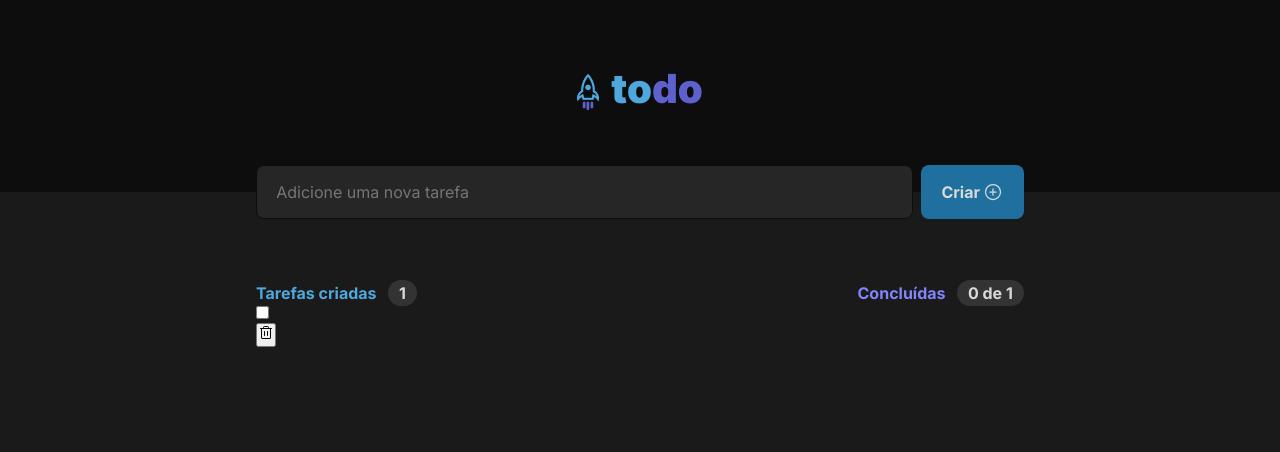
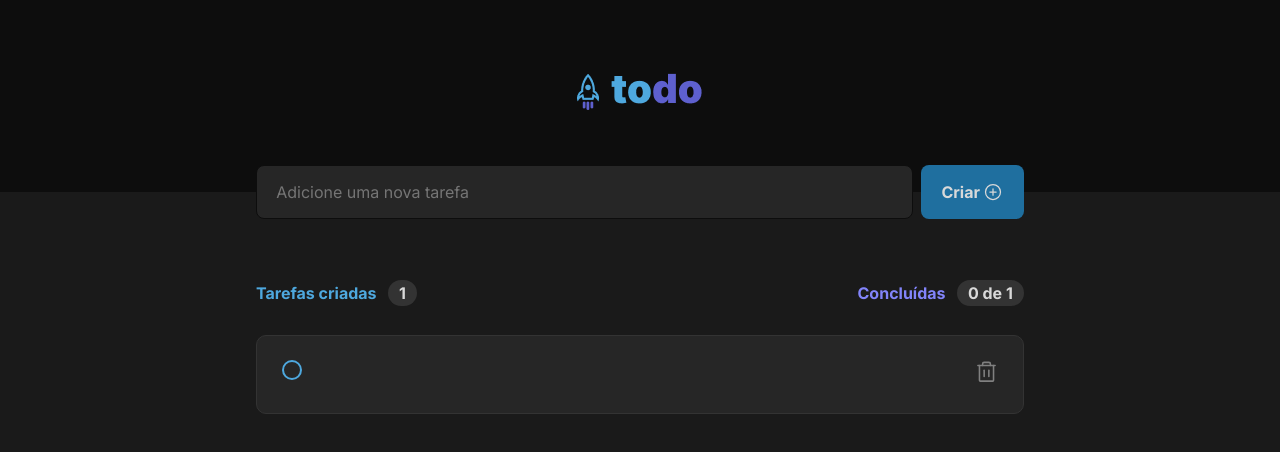
Before and after one commit to viniciussantos45/01-desafio-fundamentos-reactjs-ts, a React (Vite) app: page / in a window 1280 px wide. Both pictures are taken after a click on the button "Criar". Shown: the top 452 px of the page. Built offline with nearby package versions, Linux system fonts and the light colour scheme.

Commit message:
Add style in todo item

```diff
--- a/src/components/Input.tsx
+++ b/src/components/Input.tsx
@@ -16,6 +16,8 @@ export function Input({ onSubmit }: InputProps) {
         setNewTodo('');
     }
 
+    // TODO: Add validation to the input
+
     function handleChangeInput(event: React.ChangeEvent<HTMLInputElement>) {
         setNewTodo(event.target.value);
     }
--- a/src/components/ListTodos.module.css
+++ b/src/components/ListTodos.module.css
@@ -50,3 +50,7 @@
 .emptyTodos p+p {
     font-weight: 400;
 }
+
+.listTodos {
+    margin-top: 2rem;
+}
--- /dev/null
+++ b/src/components/TodoItem.module.css
@@ -0,0 +1,107 @@
+.todo {
+    background-color: var(--gray-500);
+    display: flex;
+    justify-content: space-between;
+    margin: 1rem 0;
+    padding: 1.5rem;
+    border-radius: 10px;
+    border: 1.5px solid var(--gray-400);
+    transition: all 0.2s;
+}
+
+.todo:has(input:checked) {
+    background-color: var(--gray-500);
+    border: 1.5px solid var(--gray-500);
+}
+
+.todoContent {
+    display: flex;
+}
+
+.todoContent p {
+    margin-left: 1rem;
+    color: var(--gray-100);
+    text-align: justify;
+    /* width: calc(53vw-30px); */
+}
+
+.todoContent input {
+    /* Hide the default checkbox */
+    opacity: 0;
+    z-index: 500;
+    height: 20px;
+    width: 20px;
+    border-radius: 20px;
+    cursor: pointer;
+
+    margin-right: 1rem;
+}
+
+/* Style the artificial checkbox */
+.todoContent span {
+    align-self: start;
+    margin-left: -35px;
+    height: 20px;
+    width: 20px;
+    border: 2px solid var(--blue-300);
+    border-radius: 50px;
+    position: relative;
+    transition: all 0.2s;
+}
+
+.todoContent input:hover+span {
+    background-color: #1f6e9f47;
+}
+
+.todoContent input[type=checkbox]:checked+span+p {
+    text-decoration: line-through;
+    color: var(--gray-300);
+}
+
+.todoContent input[type=checkbox]+span svg {
+    display: none;
+    margin-top: 1px;
+    z-index: 1000;
+    color: var(--gray-100);
+}
+
+.todoContent input[type=checkbox]:checked+span svg {
+    display: inherit;
+}
+
+.todoContent input[type=checkbox]:checked:hover+span {
+    background-color: var(--purple-300);
+    border-color: var(--purple-300);
+}
+
+.todoContent input[type=checkbox]:checked+span {
+    background-color: var(--purple-400);
+    border-color: var(--purple-400);
+}
+
+.todoContent input[type=checkbox]:checked+span:before {
+    border-radius: 10px;
+    content: '';
+    position: absolute;
+    top: -5px;
+    left: 0;
+}
+
+
+.buttonDelete {
+    align-self: flex-start;
+    margin-left: 1rem;
+    background-color: transparent;
+    border: none;
+}
+
+.buttonDelete svg {
+    color: var(--gray-300);
+    cursor: pointer;
+    transition: color 0.1s;
+}
+
+
+.buttonDelete:hover svg {
+    color: var(--red-500);
+}
--- a/src/components/TodoItem.tsx
+++ b/src/components/TodoItem.tsx
@@ -1,16 +1,21 @@
 import { TodoProps } from '../contracts/Todos';
-import styles from './Todo.module.css';
-import { Trash } from 'phosphor-react';
+import styles from './TodoItem.module.css';
+import { Check, Trash } from 'phosphor-react';
 
 
 export function TodoItem({ content }: TodoProps) {
+    // TODO: Add the logic to mark a todo as completed
+    // TODO: Add the logic to remove a todo
+    // TODO: Add the logic onChange to the checkbox
+
     return (
         <div className={styles.todo}>
             <div className={styles.todoContent}>
                 <input type="checkbox" />
+                <span>{<Check size={15} />}</span>
                 <p>{content.title}</p>
             </div>
-            <button className={styles.buttonDelete}>{<Trash />}</button>
+            <button className={styles.buttonDelete}>{<Trash size={25} />}</button>
         </div>
     )
 }
```
Also changed, not shown: src/components/Todo.module.css (deleted).
